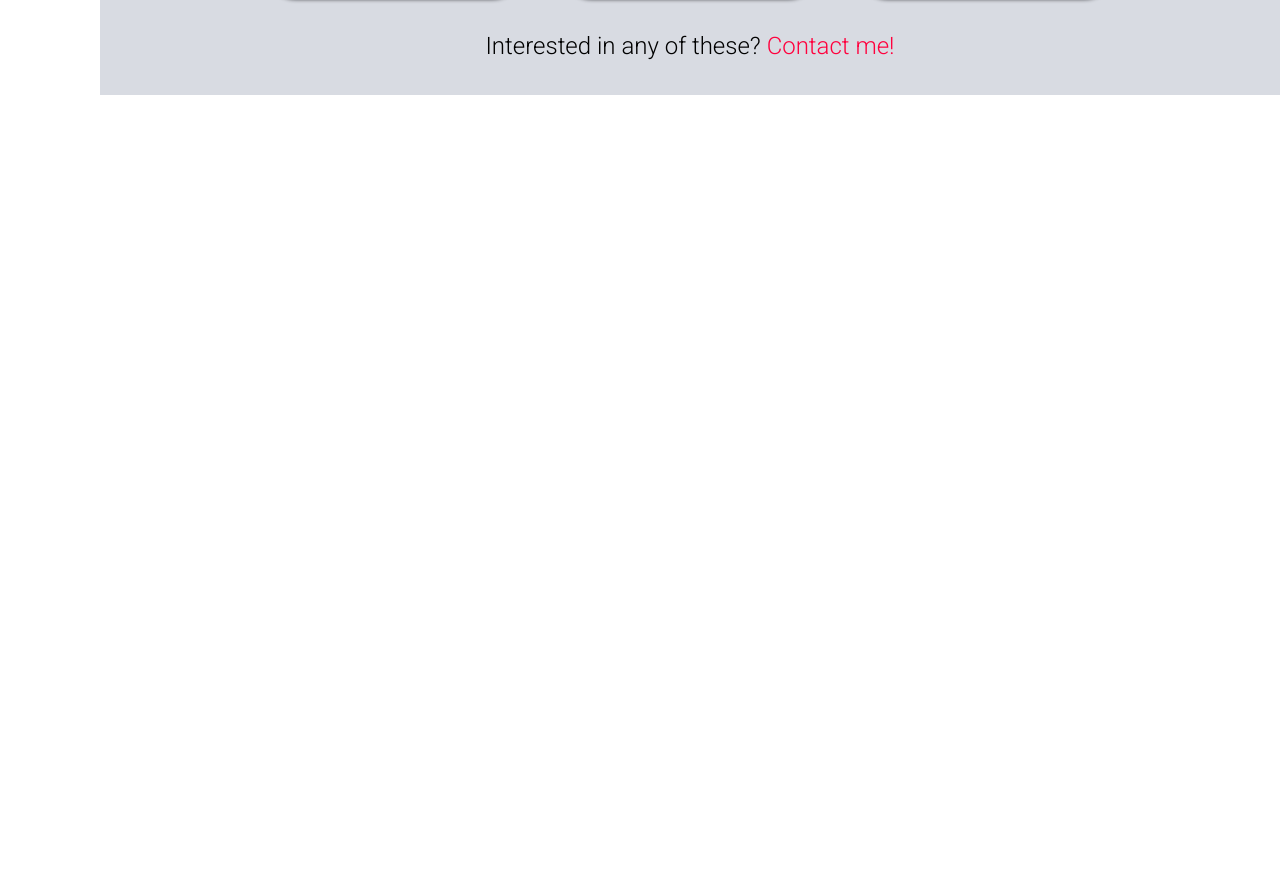
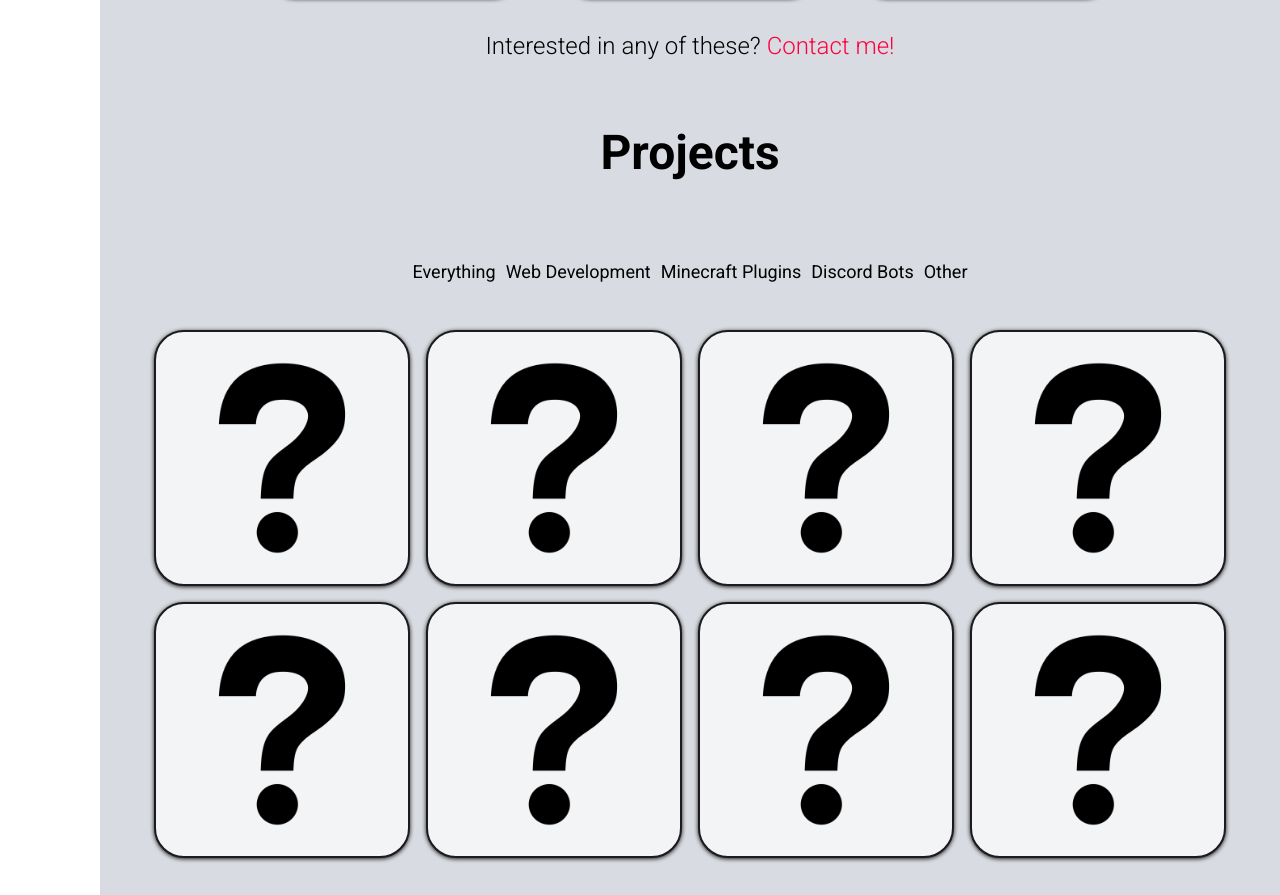
Before and after one commit to giovalgas/Portfolio, a React (Create React App) app: page / in a window 1280 px wide. Shown: the part 2305-3200 px from the top of the page. Before the commit the page ends 2400 px from the top, so only its background shows below. Built offline with nearby package versions, Linux system fonts and the light colour scheme.

Commit message:
Add projects section

```diff
--- a/src/App.tsx
+++ b/src/App.tsx
@@ -2,6 +2,8 @@ import './css/app.css'
 import React from 'react'
 import { NavComponent } from './components/NavComponent';
 import { CardComponent } from './components/CardComponent';
+import { ProjectComponent } from './components/ProjectComponent';
+import Logo from './images/logo.jpg'
 
 export const App: React.FC = () => {
     return (
@@ -37,8 +39,8 @@ export const App: React.FC = () => {
                                 on the internet.
                             </p>
                             <div className="about-me-button-holder">
-                                <button className="about-me-button">View Projects</button>
-                                <button className="about-me-button">Contact me</button>
+                                <button className="about-me-button btn">View Projects</button>
+                                <button className="about-me-button btn">Contact me</button>
                             </div>
                         </CardComponent>
                     </div>
@@ -74,6 +76,30 @@ export const App: React.FC = () => {
                     </div>
                     <h2 className="contact-me-heading">Interested in any of these?  <a href="#" className="anchor">Contact me!</a></h2>
                 </section>
+                <section className="projects section-content">
+                    <div className="projects-holder">
+                        <h1 className="projects-heading">Projects</h1>
+                        <nav className="projects-nav">
+                            <ul className="projects-ul">
+                                <li className="projects-li">Everything</li>
+                                <li className="projects-li">Web Development</li>
+                                <li className="projects-li">Minecraft Plugins</li>
+                                <li className="projects-li">Discord Bots</li>
+                                <li className="projects-li">Other</li>
+                            </ul>
+                        </nav>
+                        <div className="projects-card-holder">
+                            <ProjectComponent name="none" id={1} bgPhoto={null}/>
+                            <ProjectComponent name="none" id={1} bgPhoto={null}/>
+                            <ProjectComponent name="none" id={1} bgPhoto={null}/>
+                            <ProjectComponent name="none" id={1} bgPhoto={null}/>
+                            <ProjectComponent name="none" id={1} bgPhoto={null}/>
+                            <ProjectComponent name="none" id={1} bgPhoto={null}/>
+                            <ProjectComponent name="none" id={1} bgPhoto={null}/>
+                            <ProjectComponent name="none" id={1} bgPhoto={null}/>
+                        </div>
+                    </div>
+                </section>
             </div>
             <footer className="footer">
                 <h3 className="watermark">© 2020 GioDev</h3>
--- a/src/components/CardComponent.tsx
+++ b/src/components/CardComponent.tsx
@@ -6,6 +6,7 @@ interface Props{
     width: number;
     height: number;
     id: string
+    bgPhoto?: string;
 }
 
 export const CardComponent: React.FC<Props> = (Props) => {
--- /dev/null
+++ b/src/components/ProjectComponent.tsx
@@ -0,0 +1,22 @@
+import React from 'react';
+import './layout/ProjectComponent.css';
+import questionMark from '../images/question-mark.png';
+
+interface Props{
+    name: string
+    id: number;
+    bgPhoto: string | null;
+}
+
+export const ProjectComponent: React.FC<Props> = (Props) => {
+
+    let backgroundPhoto: string;
+
+    Props.bgPhoto == null ? backgroundPhoto = backgroundPhoto = "url(" + questionMark + ")" : backgroundPhoto = "url(" + Props.bgPhoto + ")"
+
+    return(
+        <div className={"project-" + Props.name + " project id-" + Props.id} style={{backgroundImage: backgroundPhoto, backgroundSize: Props.bgPhoto == null ? "80%" : "100%"}}>
+            {Props.children}
+        </div>
+    );
+}
--- /dev/null
+++ b/src/components/layout/ProjectComponent.css
@@ -0,0 +1,11 @@
+.project{
+    background: #F3F4F6;
+    border: solid #1B1B1E .2rem;
+    border-radius: 3rem;
+    box-shadow: 0 .1rem .4rem 0 #1B1B1E;
+    width: 25.6rem;
+    height: 25.6rem;
+    background-size: 100%;
+    background-repeat: no-repeat;
+    background-position: 50%
+}
--- a/src/css/app.css
+++ b/src/css/app.css
@@ -151,3 +151,36 @@
 .service-text b{
     font-weight: 400;
 }
+
+.projects-heading{
+    font-size: 4.8rem;
+}
+
+.projects-holder{
+    display: flex;
+    flex-direction: column;
+    align-items: center;
+}
+
+.projects-ul{
+    list-style: none;
+    display: flex;
+    font-size: 1.8rem;
+    margin-bottom: 4rem;
+    margin-top: 8rem;
+}
+
+.projects-li{
+    margin: 0 .5rem;
+}
+
+.projects-card-holder{
+    display: flex;
+    flex-direction: row;
+    flex-wrap: wrap;
+    width: 108.8rem
+}
+
+.project{
+    margin: .8rem;
+}
```
Also changed, not shown: src/images/question-mark.png (added).
